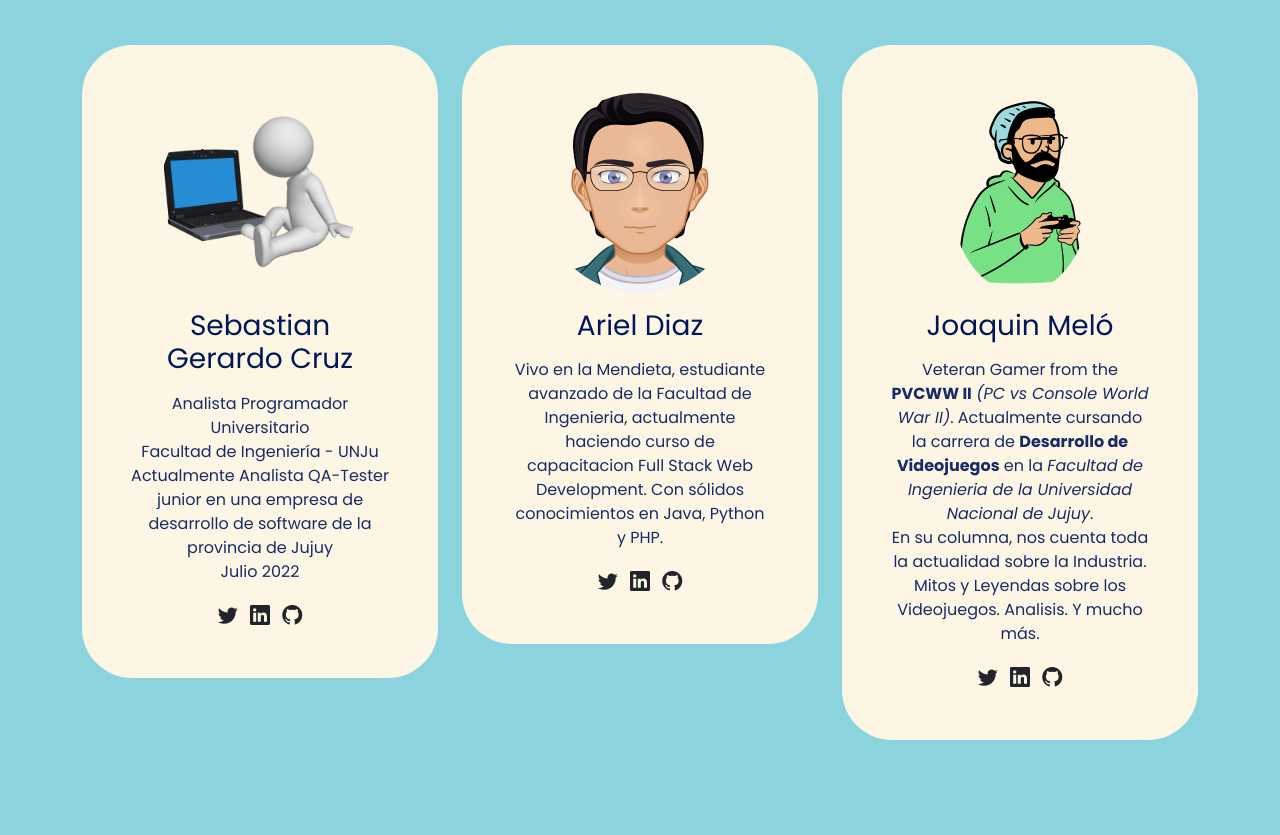
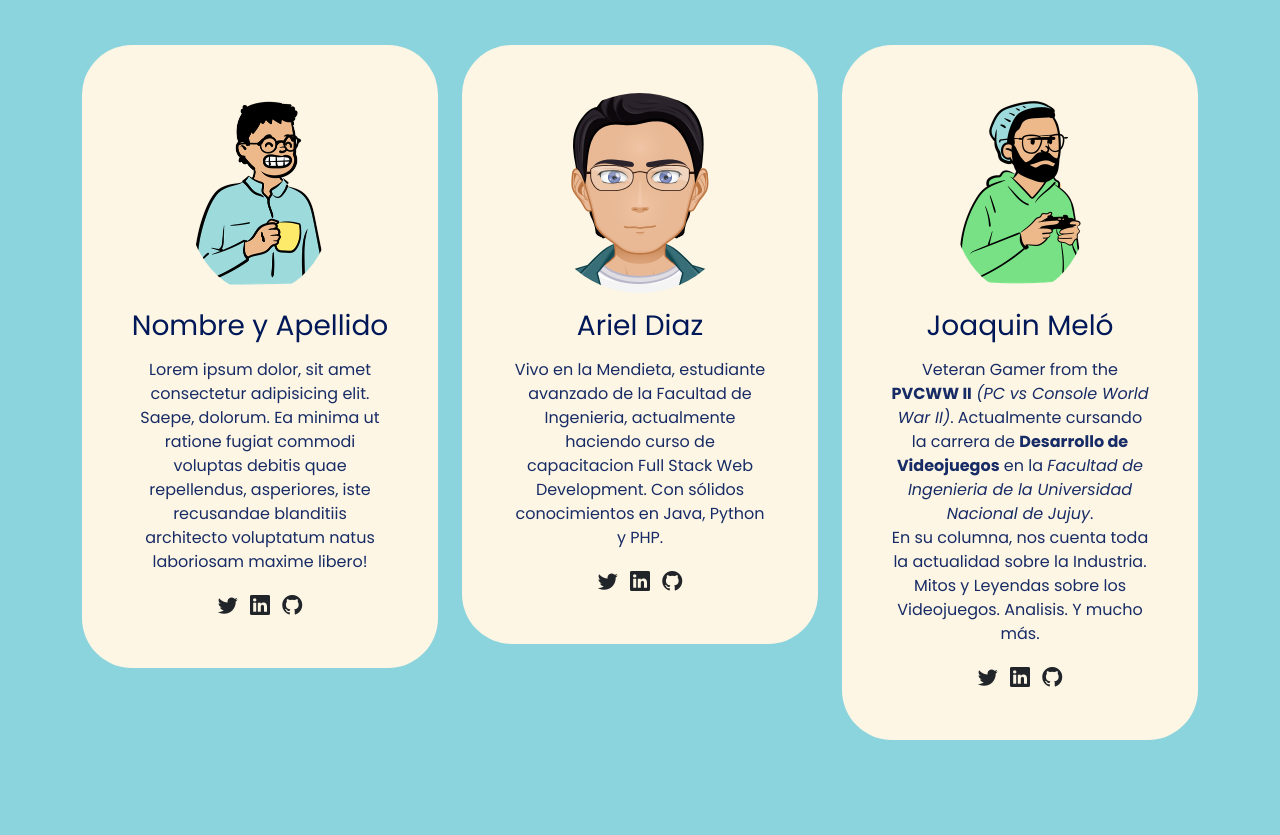
Before and after one commit to JoaquinFranich/devtech-podcast-web, a plain HTML site: page index.html in a window 1280 px wide. Shown: the part 1190-2025 px from the top of the page. Drawn offline with nearby package versions, Linux system fonts and the light colour scheme.

Commit message:
Revert "perfil agregado en la tarjeta 1"

```diff
--- a/index.html
+++ b/index.html
@@ -100,17 +100,14 @@
           <div class="col-md-6 col-lg-4 mb-3">
             <div class="card">
               <div class="card-body text-center p-5">
-                <img src="./assets/compu.png" alt="avatar" class="img img-fluid rounded-circle mb-3">
-                <h3 class="title card-title mb-3">Sebastian Gerardo Cruz</h3>
-                <p>Analista Programador Universitario <br>
-                  Facultad de Ingeniería - UNJu <br>
-                  Actualmente Analista QA-Tester junior en una empresa de desarrollo de software
-                  de la provincia de Jujuy <br>
-                  Julio 2022
-                </p>
-                <a href="https://twitter.com/sebas1748" target="_blank"><i class="bi bi-twitter text-dark mx-1 lead"></i></a>
-                <a href="https://www.linkedin.com/in/sebastian-cruz-58788818b/" target="_blank"><i class="bi bi-linkedin text-dark mx-1 lead"></i></a>
-                <a href="https://github.com/sebas1748/devtech-podcast-web" target="_blank"><i class="bi bi-github text-dark mx-1 lead"></i></a>
+                <img src="./assets/avatar.png" alt="avatar" class=" img img-fluid rounded-circle mb-3">
+                <h3 class="title card-title mb-3">Nombre y Apellido</h3>
+                <p>Lorem ipsum dolor, sit amet consectetur adipisicing elit. Saepe, dolorum. Ea minima ut ratione fugiat
+                  commodi voluptas debitis quae repellendus, asperiores, iste recusandae blanditiis architecto
+                  voluptatum natus laboriosam maxime libero!</p>
+                <a href="#"><i class="bi bi-twitter text-dark mx-1 lead"></i></a>
+                <a href="#"><i class="bi bi-linkedin text-dark mx-1 lead"></i></a>
+                <a href="#"><i class="bi bi-github text-dark mx-1 lead"></i></a>
               </div>
             </div>
           </div>
```
Also changed, not shown: assets/compu.png (deleted).
